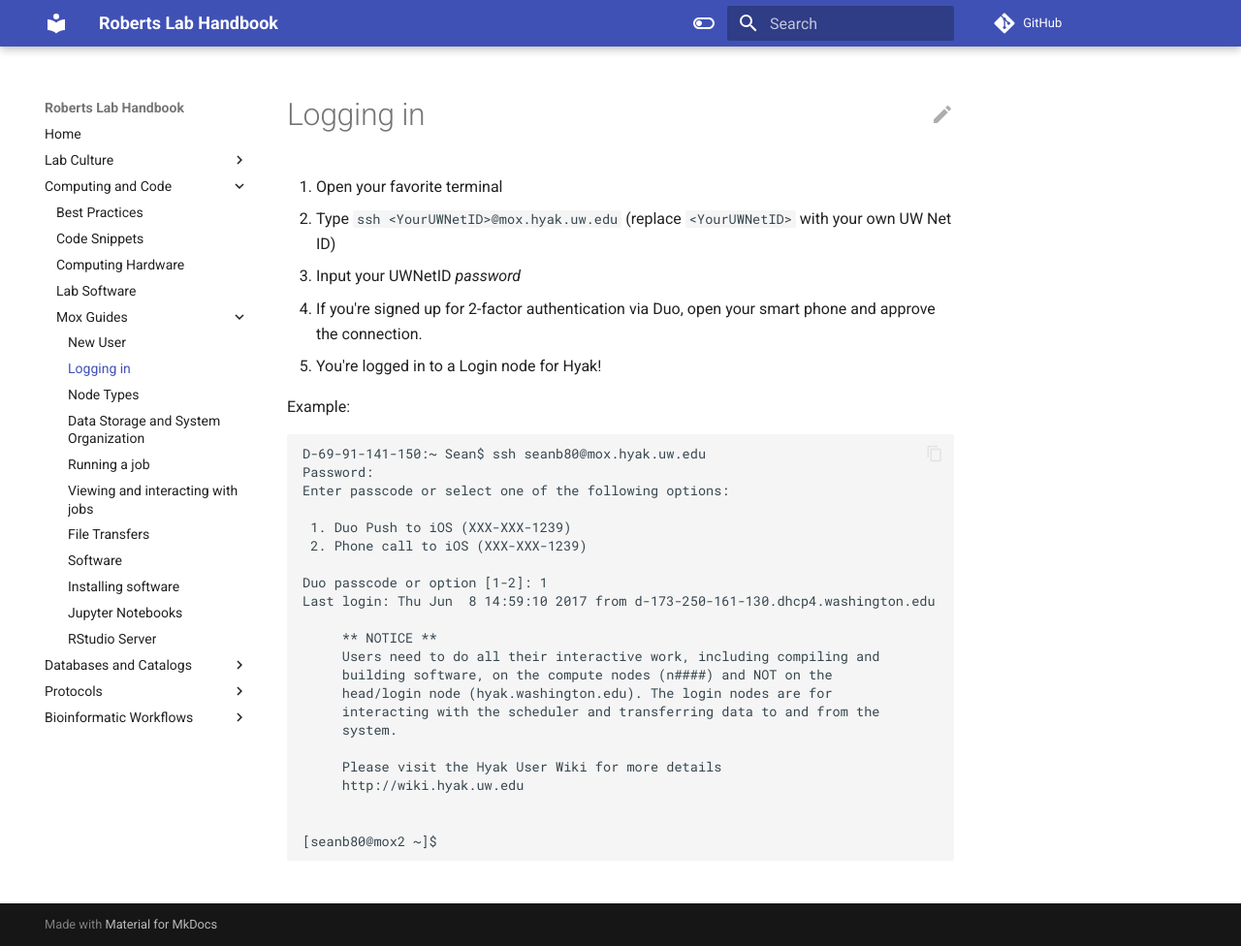
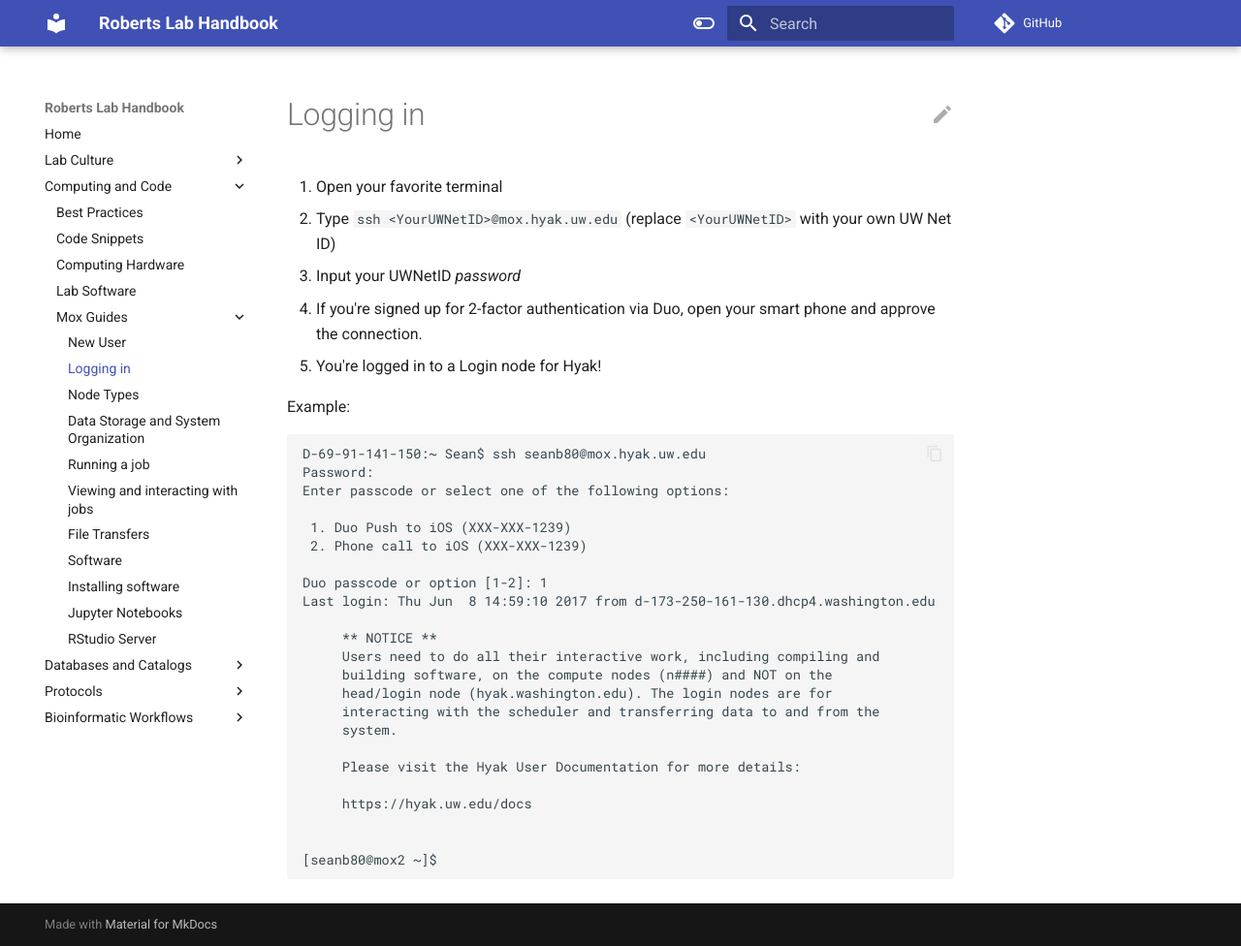
Before and after one commit to RobertsLab/resources, an MkDocs documentation site: the page built from docs/mox_Logging-In.md, in a window 1280 px wide and 976 px high. Shown: the whole window at 97% size. Built offline with MkDocs 1.6.1 and Material for MkDocs 9.7.7, drawn with Linux system fonts in a browser that asks for light colours; comment, search, counter and statistics services are not loaded.

Commit message:
update Hyak documentation URL

```diff
--- a/docs/mox_Logging-In.md
+++ b/docs/mox_Logging-In.md
@@ -24,8 +24,9 @@ Last login: Thu Jun  8 14:59:10 2017 from d-173-250-161-130.dhcp4.washington.edu
      interacting with the scheduler and transferring data to and from the
      system.
 
-     Please visit the Hyak User Wiki for more details
-     http://wiki.hyak.uw.edu
+     Please visit the Hyak User Documentation for more details:
+
+     https://hyak.uw.edu/docs
 
 
 [seanb80@mox2 ~]$
```
